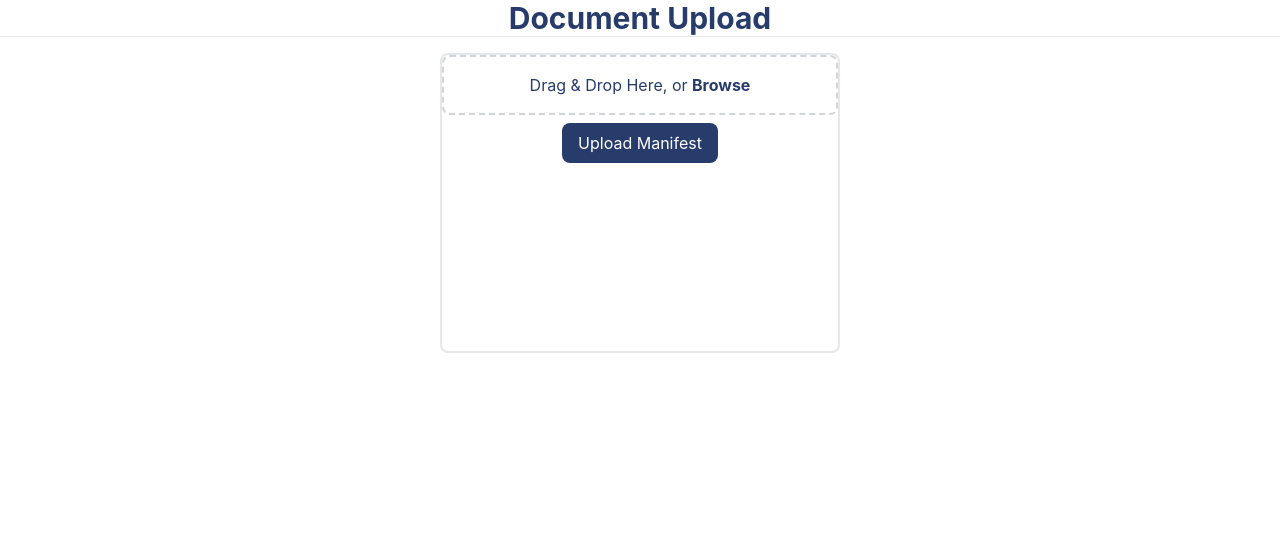
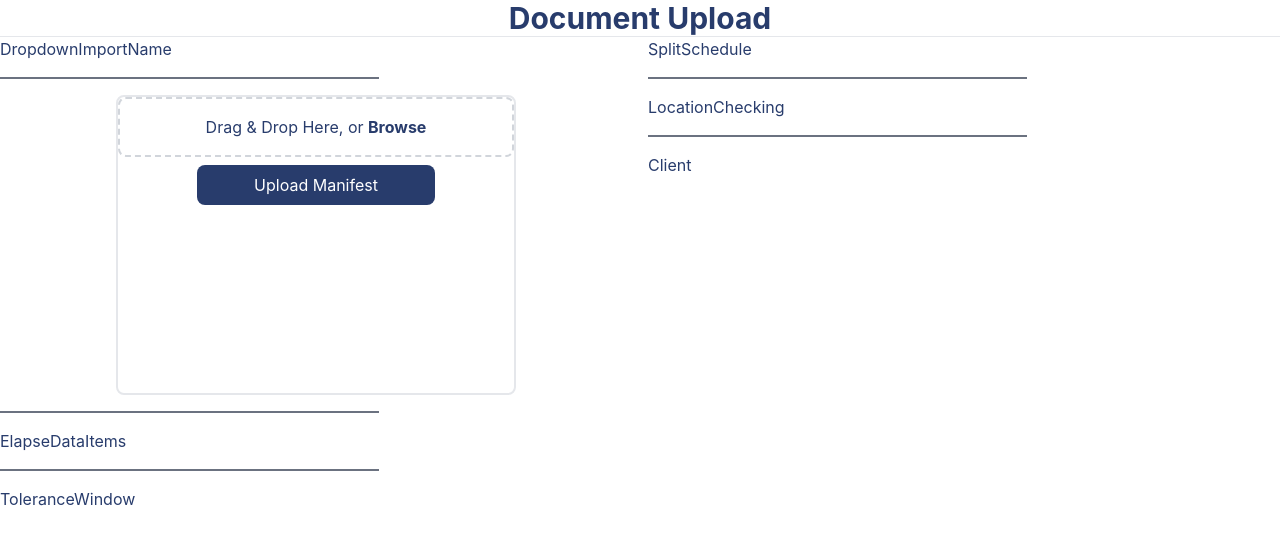
Before and after one commit to Yumenio/skyhop-react-assesment, a React (Create React App) app in the folder src/: page / in a window 1280 px wide. Shown: the top 544 px of the page. Built offline with nearby package versions, Linux system fonts and the light colour scheme.

Commit message:
feat: adds base implementations of the components needed

```diff
--- a/src/src/App.tsx
+++ b/src/src/App.tsx
@@ -1,13 +1,18 @@
 import React from 'react'
 import './App.css'
-import FileUploader from './components/FileUploader'
+import FileUploader from './components/LeftPane/FileUploader'
+import LeftPane from './components/LeftPane'
+import RightPane from './components/RightPane'
 
 function App() {
   return (
-    <div className='App'>
-      <h1 className=' text-3xl font-bold'>Document Upload</h1>
+    <div className='min-h-screen'>
+      <h1 className='text-center text-3xl font-bold'>Document Upload</h1>
       <hr />
-      <FileUploader />
+      <div className="flex justify-center space-x-4">
+        <LeftPane/>
+        <RightPane/>
+      </div>
     </div>
   )
 }
--- /dev/null
+++ b/src/src/components/LeftPane.tsx
@@ -0,0 +1,21 @@
+import React from 'react'
+import DropdownImportName from './LeftPane/DropdownImportName'
+import FileUploader from './LeftPane/FileUploader'
+import ElapseDataItems from './LeftPane/ElapseDataItems'
+import ToleranceWindow from './LeftPane/ToleranceWindow'
+
+const LeftPane = () => {
+  return (
+    <div className="w-1/2">
+      <DropdownImportName />
+      <hr className="my-4 border-t-2 border-gray-500 w-3/5"/>
+      <FileUploader />
+      <hr className="my-4 border-t-2 border-gray-500 w-3/5"/>
+      <ElapseDataItems/>
+      <hr className="my-4 border-t-2 border-gray-500 w-3/5"/>
+      <ToleranceWindow/>
+    </div>
+  )
+}
+
+export default LeftPane
--- /dev/null
+++ b/src/src/components/LeftPane/DropdownImportName.tsx
@@ -0,0 +1,9 @@
+import React from 'react'
+
+const DropdownImportName = () => {
+  return (
+    <div>DropdownImportName</div>
+  )
+}
+
+export default DropdownImportName
--- /dev/null
+++ b/src/src/components/LeftPane/ElapseDataItems.tsx
@@ -0,0 +1,9 @@
+import React from 'react'
+
+const ElapseDataItems = () => {
+  return (
+    <div>ElapseDataItems</div>
+  )
+}
+
+export default ElapseDataItems
--- a/src/src/components/FileUploader.tsx
+++ b/src/src/components/LeftPane/FileUploader.tsx
@@ -32,12 +32,14 @@ const FileUploader: React.FC = () => {
             </p>
           )}
         </div>
-        <button
-          className='mt-2 px-4 py-2 bg-skyhopBlue text-white cursor-pointer rounded-lg'
-          onClick={() => document.getElementById('fileInput')?.click()}
-        >
-          Upload Manifest
-        </button>
+        <div className="flex justify-center">
+          <button
+            className='mt-2 w-3/5 px-4 py-2 bg-skyhopBlue text-white cursor-pointer rounded-lg'
+            onClick={() => document.getElementById('fileInput')?.click()}
+            >
+            Upload Manifest
+          </button>
+        </div>
         <input
           id='fileInput'
           type='file'
--- /dev/null
+++ b/src/src/components/LeftPane/ToleranceWindow.tsx
@@ -0,0 +1,9 @@
+import React from 'react'
+
+const ToleranceWindow = () => {
+  return (
+    <div>ToleranceWindow</div>
+  )
+}
+
+export default ToleranceWindow
--- /dev/null
+++ b/src/src/components/RightPane.tsx
@@ -0,0 +1,18 @@
+import React from 'react'
+import SplitSchedule from './RightPane/SplitSchedule'
+import LocationChecking from './RightPane/LocationChecking'
+import Client from './RightPane/Client'
+
+const RightPane = () => {
+  return (
+    <div className="w-1/2">
+      <SplitSchedule/>
+      <hr className="my-4 border-t-2 border-gray-500 w-3/5"/>
+      <LocationChecking/>
+      <hr className="my-4 border-t-2 border-gray-500 w-3/5"/>
+      <Client/>
+    </div>
+  )
+}
+
+export default RightPane
--- /dev/null
+++ b/src/src/components/RightPane/Client.tsx
@@ -0,0 +1,9 @@
+import React from 'react'
+
+const Client = () => {
+  return (
+    <div>Client</div>
+  )
+}
+
+export default Client
--- /dev/null
+++ b/src/src/components/RightPane/LocationChecking.tsx
@@ -0,0 +1,9 @@
+import React from 'react'
+
+const LocationChecking = () => {
+  return (
+    <div>LocationChecking</div>
+  )
+}
+
+export default LocationChecking
--- /dev/null
+++ b/src/src/components/RightPane/SplitSchedule.tsx
@@ -0,0 +1,9 @@
+import React from 'react'
+
+const SplitSchedule = () => {
+  return (
+    <div>SplitSchedule</div>
+  )
+}
+
+export default SplitSchedule
```
